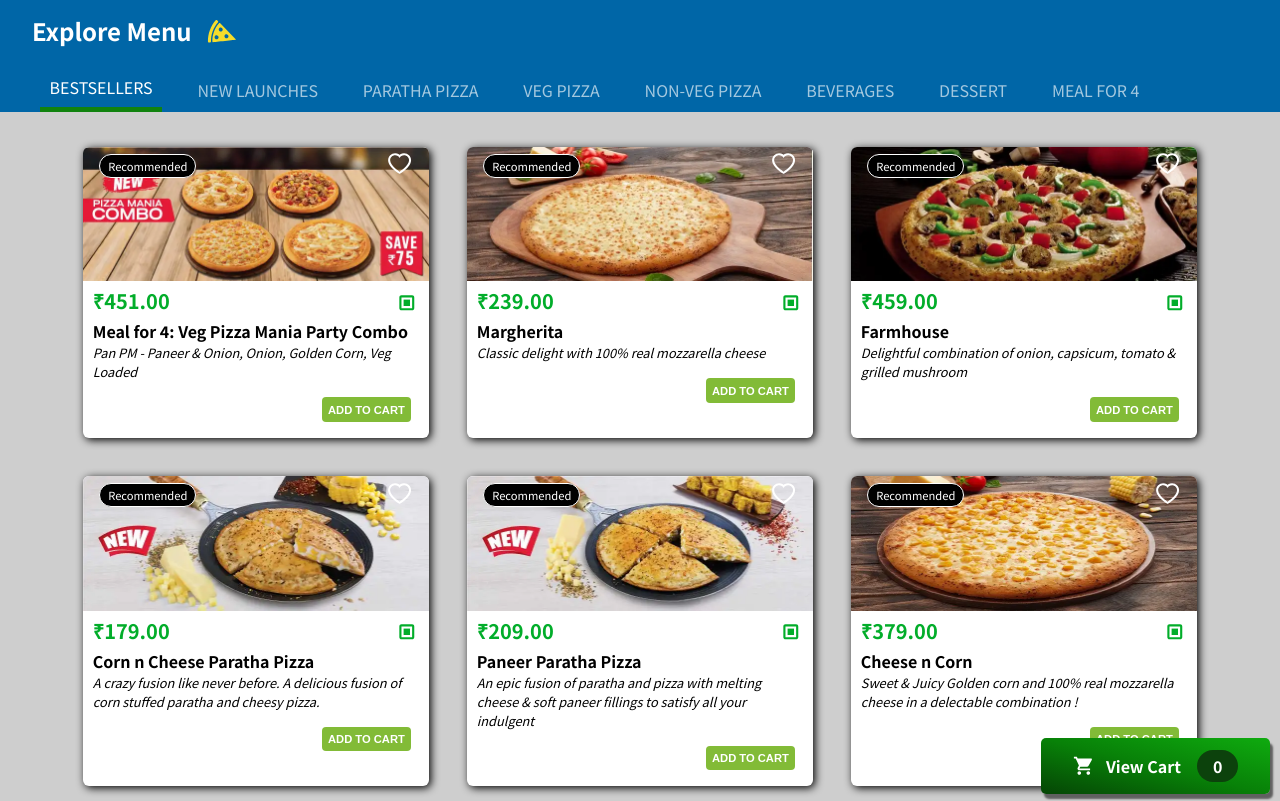
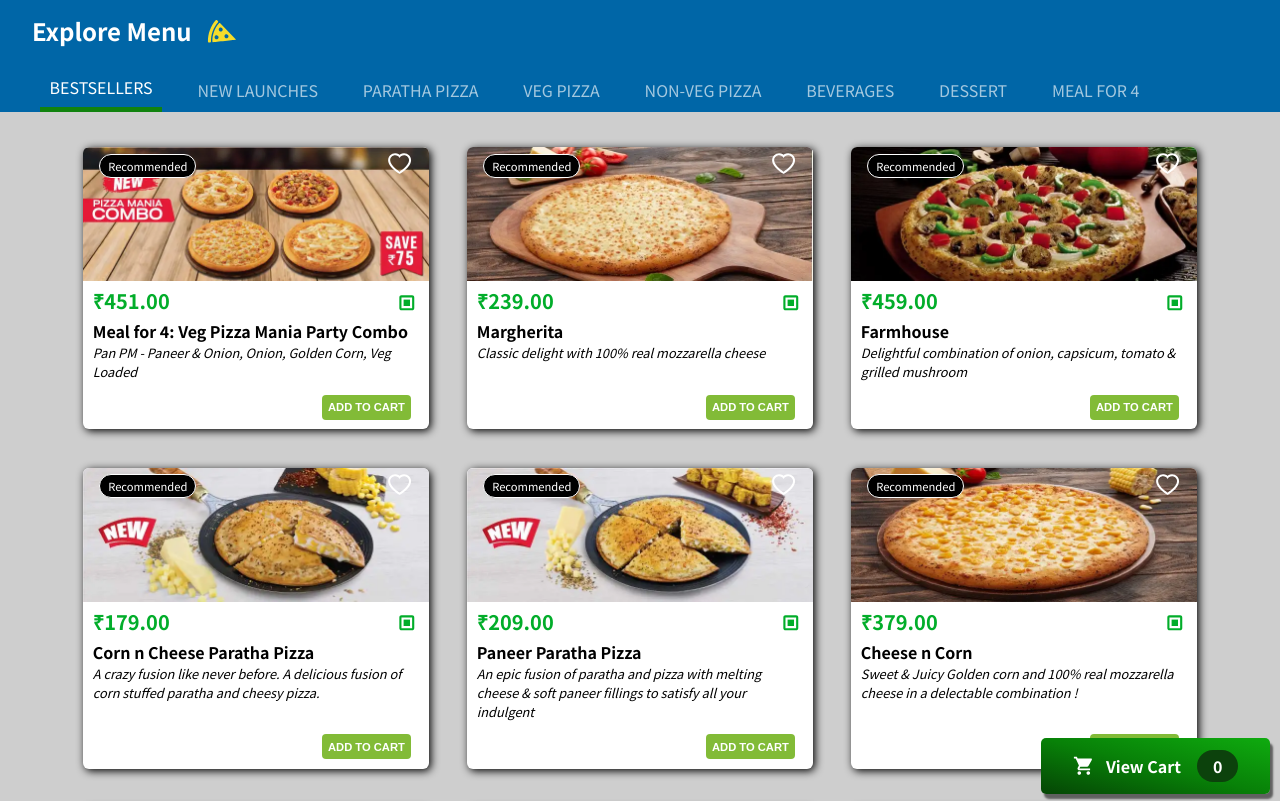
Before and after one commit to ash14ish/11-pizzaart, a React (Create React App) app: page /bestsellers in a window 1280 px wide. Shown: the top 801 px of the page. Built offline with nearby package versions, Linux system fonts and the light colour scheme.

Commit message:
pizzaart

```diff
--- a/src/components/Meals/MealItem/MealItem.module.css
+++ b/src/components/Meals/MealItem/MealItem.module.css
@@ -2,6 +2,7 @@
   display: flex;
   justify-content: flex-start;
   margin: 1.2rem;
+  position: relative;
   padding-bottom: 1rem;
   background-color: rgb(255, 255, 255);
   border-radius: 6px;
--- a/src/components/Meals/MealItem/MealItemCartButton.module.css
+++ b/src/components/Meals/MealItem/MealItemCartButton.module.css
@@ -1,9 +1,9 @@
 .actions {
   display: flex;
-  align-items: center;
+  align-items: flex-end;
   justify-content: flex-end;
   width: 7rem;
-  margin: 1rem 0.4rem 0 auto;
+  margin: 2rem 0.4rem 0 auto;
   gap: 1rem;
   justify-content: space-around;
 }
@@ -18,6 +18,8 @@
   padding: 0.4rem;
   border-radius: 4px;
   cursor: pointer;
+  position: absolute;
+  bottom: 0.6rem;
 }
 
 @media (max-width: 600px) {
```
